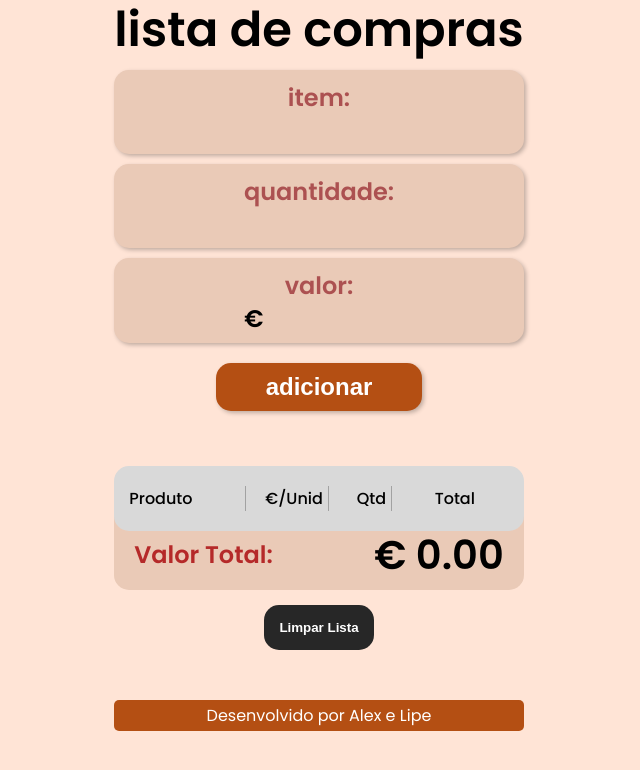
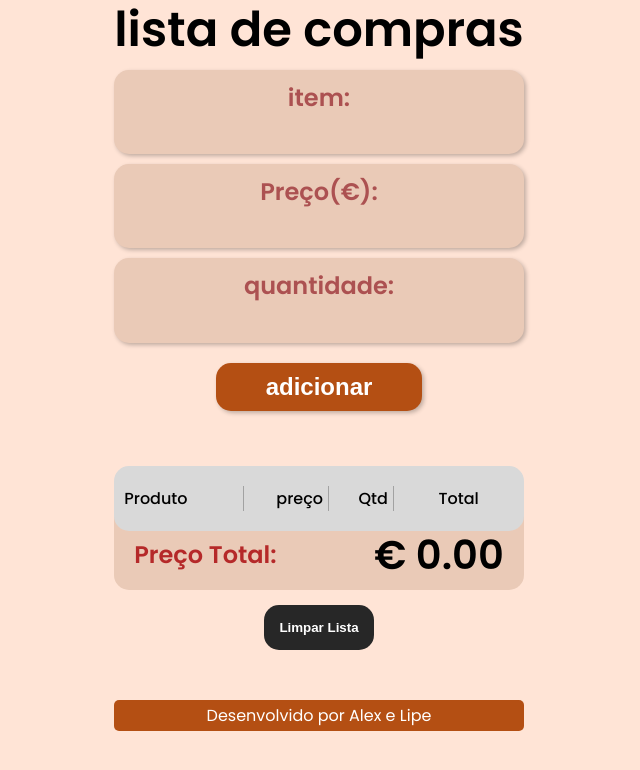
Before and after one commit to PhillipeMartinsRamos/Lista-de-Compras, a React (Vite) app in the folder listadecompras/: page / in a window 1280 px wide. Shown: the top 770 px of the page, without its empty margins (321-961 px from the left). Built offline with nearby package versions, Linux system fonts and the light colour scheme.

Commit message:
- changed words "valor" to "preço" - swapped inputs position "Preço" <-> "Quantidade" - added padding in cells table - fix some positions list cells

```diff
--- a/listadecompras/src/components/Input.css
+++ b/listadecompras/src/components/Input.css
@@ -110,14 +110,14 @@ input[type="number"] {
     animation: inputs 1s ease;
   }
 
-  .label-value::before {
+  /* .label-value::before {
     content: "\20AC";
     position: absolute;
     left: 130px;
     top: 71%;
     transform: translateY(-50%);
     pointer-events: none;
-    color: #000;
+    color: #000; */
 }
 
 input[type="number"]::-webkit-inner-spin-button,
--- a/listadecompras/src/components/Input.jsx
+++ b/listadecompras/src/components/Input.jsx
@@ -24,6 +24,22 @@ const Input = ({
             required
           />
         </label>
+        <label className="label-value">
+          Preço(€):
+          <input
+            type="text"
+            name="price"
+            onChange={(e) => {
+              let regex = /^[0-9]*([.,][0-9]{0,2})?$/; // define uma expressão regular para números com até 2 casas decimais
+              if (regex.test(e.target.value)) {
+                // verifica se o valor não corresponde à expressão regular
+                setPrice(e.target.value.replace(/[^0-9,.]/g, "")); // remove os caracteres inválidos // atualiza o valor do input
+              }
+            }}
+            value={price}
+            required
+          />
+        </label>
         <label className="label-quantity">
           quantidade:
           <input
@@ -40,22 +56,6 @@ const Input = ({
             required
           />
         </label>
-        <label className="label-value">
-          valor:
-          <input
-            type="text"
-            name="price"
-            onChange={(e) => {
-              let regex = /^[0-9]*([.,][0-9]{0,2})?$/; // define uma expressão regular para números com até 2 casas decimais
-              if (regex.test(e.target.value)) {
-                // verifica se o valor não corresponde à expressão regular
-                setPrice(e.target.value.replace(/[^0-9,.]/g, "")); // remove os caracteres inválidos // atualiza o valor do input
-              }
-            }}
-            value={price}
-            required
-          />
-        </label>
         <input className="button" type="submit" value="adicionar" />
       </form>
     </div>
--- a/listadecompras/src/components/ProductList.css
+++ b/listadecompras/src/components/ProductList.css
@@ -16,7 +16,7 @@
   animation: deletado 0.4s ease;
   list-style: none;
   background-color: #f1dacc;
-  padding: 20px 5px 20px 15px;
+  padding: 15px 0px 15px 10px;
   border-radius: 15px;
   box-shadow: 2px 2px 4px rgba(0, 0, 0, 0.25);
 }
@@ -24,25 +24,27 @@
 .list-row {
   list-style: none;
   background-color: #f1dacc;
-  padding: 20px 5px 20px 15px;
+  padding: 15px 0px 15px 10px;
   border-radius: 15px;
   box-shadow: 2px 2px 4px rgba(0, 0, 0, 0.25);
   animation: list-row 0.5s ease;
 }
 
 .list-row li{
+  display: flex;
   align-items: center;
 }
 
 .name {
   box-sizing: border-box;
   width: 30%;
-  text-align: left;
+  justify-content: start;
   border-right: solid 1px rgba(0, 0, 0, 0.25);
 }
 .price {
   box-sizing: border-box;
   width: 20%;
+  justify-content: end;
   text-align: right;
   padding-right: 5px;
   padding-left: 5px;
@@ -52,6 +54,7 @@
   box-sizing: border-box;
   width: 15%;
   text-align: right;
+  justify-content: end;
   padding-right: 5px;
   border-right: solid 1px rgba(0, 0, 0, 0.25);
 }
@@ -59,14 +62,17 @@
   box-sizing: border-box;
   width: 20%;
   text-align: right;
+  justify-content: end;
 
   padding-left: 5px;
 }
 .empty {
+  box-sizing: border-box;
   width: 10%;
 }
 
 .delete {
+  box-sizing: border-box;
   width: 10%;
 }
 
@@ -108,7 +114,7 @@
   justify-content: space-between;
   font-weight: 500;
   background-color: #d9d9d9;
-  padding: 20px 5px 20px 15px;
+  padding: 20px 0px 20px 10px;
   border-radius: 15px;
   transform: translateY(15px);
   z-index: 1;
@@ -130,10 +136,7 @@
   justify-content: space-between;
 }
 
-.table-content li{
-  display: flex;
-  align-items: center;
-}
+
 
 .table-result {
   z-index: 0;
--- a/listadecompras/src/components/ProductList.jsx
+++ b/listadecompras/src/components/ProductList.jsx
@@ -18,7 +18,7 @@ const ProductList = ({ productList, handleDelete }) => {
             className="
             price"
           >
-            €/Unid
+            preço
           </li>
           <li
             className="
@@ -50,7 +50,7 @@ const ProductList = ({ productList, handleDelete }) => {
                 className="
             price"
               >
-                {item.price}
+                € {item.price}
               </li>
               <li
                 className="
@@ -79,7 +79,7 @@ const ProductList = ({ productList, handleDelete }) => {
         })}
       </div>
       <div className="table-result">
-        <h2>Valor Total:</h2>
+        <h2>Preço Total:</h2>
         <p>€ {total.toFixed(2)}</p>
       </div>
     </div>
```
